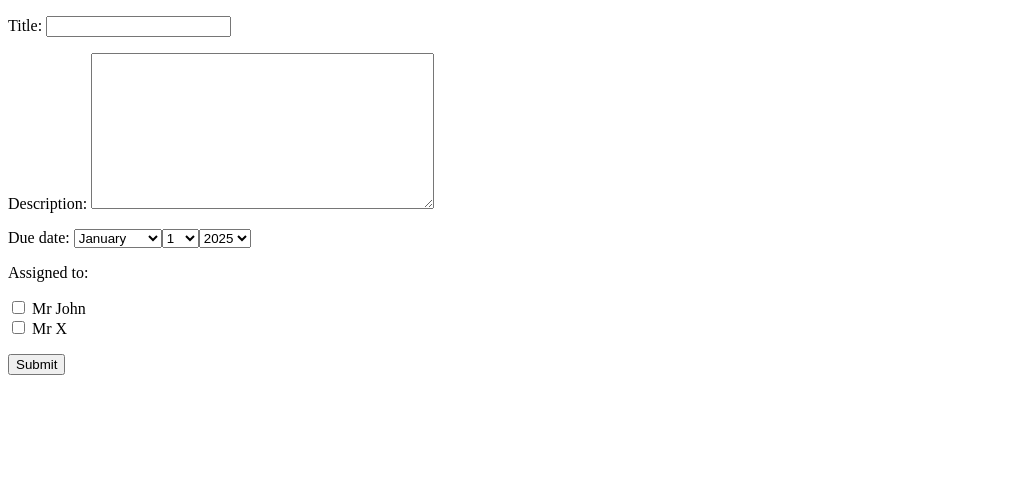
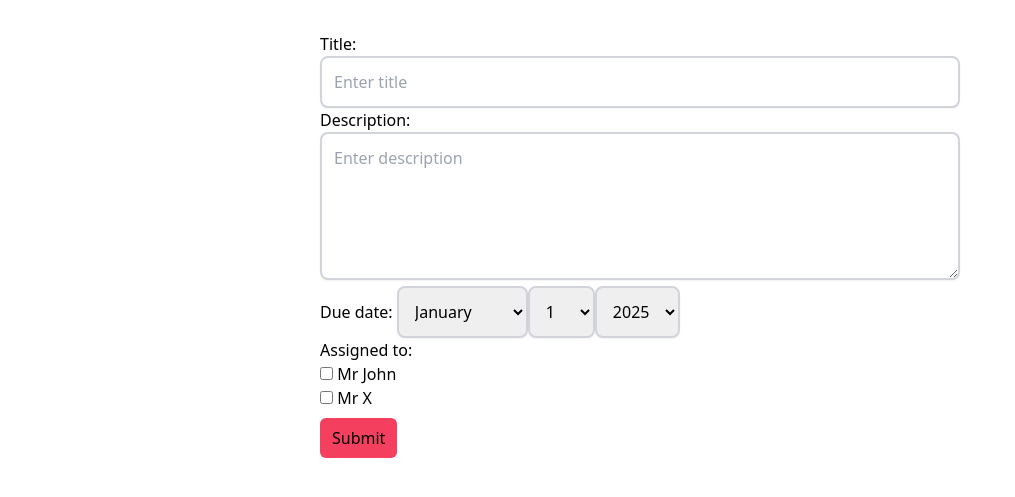
Before and after one commit to neamul-haq/Task-master, a Django app: page /tasks/create-task/ in a window 1280 px wide. Shown: the top 497 px of the page, without its empty margins (0-1015 px from the left). Run offline with Django 5.2, Linux system fonts and the light colour scheme; data comes from the database, SQL or seed files in the repository.

Commit message:
Django Task-Form Design and Mixin use

```diff
--- a/static/css/output.css
+++ b/static/css/output.css
@@ -649,6 +649,18 @@ video {
   margin-right: 0.5rem;
 }
 
+.mt-2 {
+  margin-top: 0.5rem;
+}
+
+.mt-8 {
+  margin-top: 2rem;
+}
+
+.mb-5 {
+  margin-bottom: 1.25rem;
+}
+
 .block {
   display: block;
 }
@@ -692,6 +704,10 @@ video {
 
 .h-8 {
   height: 2rem;
+}
+
+.w-1\/2 {
+  width: 50%;
 }
 
 .w-10 {
@@ -805,6 +821,10 @@ video {
   border-radius: 0.5rem;
 }
 
+.rounded-md {
+  border-radius: 0.375rem;
+}
+
 .rounded-xl {
   border-radius: 0.75rem;
 }
@@ -824,6 +844,11 @@ video {
 .border-gray-100 {
   --tw-border-opacity: 1;
   border-color: rgb(243 244 246 / var(--tw-border-opacity, 1));
+}
+
+.border-gray-300 {
+  --tw-border-opacity: 1;
+  border-color: rgb(209 213 219 / var(--tw-border-opacity, 1));
 }
 
 .border-white {
@@ -896,6 +921,11 @@ video {
   background-color: rgb(239 68 68 / var(--tw-bg-opacity, 1));
 }
 
+.bg-rose-600 {
+  --tw-bg-opacity: 1;
+  background-color: rgb(225 29 72 / var(--tw-bg-opacity, 1));
+}
+
 .bg-white {
   --tw-bg-opacity: 1;
   background-color: rgb(255 255 255 / var(--tw-bg-opacity, 1));
@@ -909,6 +939,11 @@ video {
 .bg-yellow-500 {
   --tw-bg-opacity: 1;
   background-color: rgb(234 179 8 / var(--tw-bg-opacity, 1));
+}
+
+.bg-rose-500 {
+  --tw-bg-opacity: 1;
+  background-color: rgb(244 63 94 / var(--tw-bg-opacity, 1));
 }
 
 .p-2 {
@@ -1067,6 +1102,16 @@ video {
   background-color: rgb(243 244 246 / var(--tw-bg-opacity, 1));
 }
 
+.focus\:border-rose-500:focus {
+  --tw-border-opacity: 1;
+  border-color: rgb(244 63 94 / var(--tw-border-opacity, 1));
+}
+
+.focus\:ring-rose-500:focus {
+  --tw-ring-opacity: 1;
+  --tw-ring-color: rgb(244 63 94 / var(--tw-ring-opacity, 1));
+}
+
 @media (min-width: 768px) {
   .md\:grid-cols-2 {
     grid-template-columns: repeat(2, minmax(0, 1fr));
--- a/task_management/settings.py
+++ b/task_management/settings.py
@@ -122,7 +122,7 @@ STATIC_URL = 'static/'
 STATICFILES_DIRS = [
     BASE_DIR / 'static'
 ]
-
+# STATIC_ROOT = BASE_DIR / 'staticfiles'
 # Default primary key field type
 # https://docs.djangoproject.com/en/5.1/ref/settings/#default-auto-field
 
--- a/tasks/forms.py
+++ b/tasks/forms.py
@@ -1,28 +1,78 @@
 from django import forms
-from tasks.models import Task
+from tasks.models import Task, TaskDetail
+
 # Django Form
+
+
 class TaskForm(forms.Form):
     title = forms.CharField(max_length=250, label="Task Title")
-    description = forms.CharField(widget=forms.Textarea, label="Task Description")
+    description = forms.CharField(
+        widget=forms.Textarea, label='Task Description')
     due_date = forms.DateField(widget=forms.SelectDateWidget, label="Due Date")
-    assigned_to = forms.MultipleChoiceField(widget=forms.CheckboxSelectMultiple, choices=[], label="Assigned To")
+    assigned_to = forms.MultipleChoiceField(
+        widget=forms.CheckboxSelectMultiple, choices=[], label='Assigned To')
 
     def __init__(self, *args, **kwargs):
         # print(args, kwargs)
         employees = kwargs.pop("employees", [])
-        # print(employees)
         super().__init__(*args, **kwargs)
-        self.fields['assigned_to'].choices = [(emp.id, emp.name) for emp in employees]
+        self.fields['assigned_to'].choices = [
+            (emp.id, emp.name) for emp in employees]
 
 
-# Django ModelForm
+class StyledFormMixin:
+    """ Mixing to apply style to form field"""
 
-class TaskModelForm(forms.ModelForm):
+    def __init__(self, *arg, **kwarg):
+        super().__init__(*arg, **kwarg)
+        self.apply_styled_widgets()
+
+    default_classes = "border-2 border-gray-300 w-full p-3 rounded-lg shadow-sm focus:outline-none focus:border-rose-500 focus:ring-rose-500"
+
+    def apply_styled_widgets(self):
+        for field_name, field in self.fields.items():
+            if isinstance(field.widget, forms.TextInput):
+                field.widget.attrs.update({
+                    'class': self.default_classes,
+                    'placeholder': f"Enter {field.label.lower()}"
+                })
+            elif isinstance(field.widget, forms.Textarea):
+                field.widget.attrs.update({
+                    'class': f"{self.default_classes} resize-none",
+                    'placeholder':  f"Enter {field.label.lower()}",
+                    'rows': 5
+                })
+            elif isinstance(field.widget, forms.SelectDateWidget):
+                # print("Inside Date")
+                field.widget.attrs.update({
+                    "class": "border-2 border-gray-300 p-3 rounded-lg shadow-sm focus:outline-none focus:border-rose-500 focus:ring-rose-500"
+                })
+            elif isinstance(field.widget, forms.CheckboxSelectMultiple):
+                # print("Inside checkbox")
+                field.widget.attrs.update({
+                    'class': "space-y-2"
+                })
+            else:
+                # print("Inside else")
+                field.widget.attrs.update({
+                    'class': self.default_classes
+                })
+
+
+# Django Model Form
+
+
+class TaskModelForm(StyledFormMixin, forms.ModelForm):
     class Meta:
         model = Task
         fields = ['title', 'description', 'due_date', 'assigned_to']
         widgets = {
-            # 'title' : forms.TextInput(attrs=)
-            'due_date' : forms.SelectDateWidget,
-            'assigned_to' : forms.CheckboxSelectMultiple
+            'due_date': forms.SelectDateWidget,
+            'assigned_to': forms.CheckboxSelectMultiple
         }
+
+
+# class TaskDetailModelForm(StyledFormMixin, forms.ModelForm):
+#     class Meta:
+#         model = TaskDetail
+#         fields = ['priority', 'notes', 'asset']
--- a/tasks/templates/task_form.html
+++ b/tasks/templates/task_form.html
@@ -1,20 +1,26 @@
+{% load static %}
 <!DOCTYPE html>
 <html lang="en">
 <head>
     <meta charset="UTF-8">
     <meta name="viewport" content="width=device-width, initial-scale=1.0">
     <title>Document</title>
+    <link rel="stylesheet" href="{% static "css/output.css" %}">
+
 </head>
 <body>
+    <div class="w-1/2 mx-auto mt-8">
         <div>
             {% if message %}
                 <p>{{message}}</p>
             {% endif %}
         </div>
         <form action="" method="POST">
+            {% comment %} <input type="text" class="border-2 border-gray-300 w-full rounded-lg shadow-sm focus:border-rose-500 focus:ring-rose-500" placeholder="Enter Task Title"> {% endcomment %}
             {% csrf_token %}
             {{ form.as_p }}
-        <button type="submit">Submit</button>
+            <button type="submit" class="mb-5 bg-rose-500 px-3 py-2 mt-2 rounded-md">Submit</button>
         </form>
+    </div>
 </body>
 </html>
```
Lines whose indentation alone changed are shown as unchanged.
